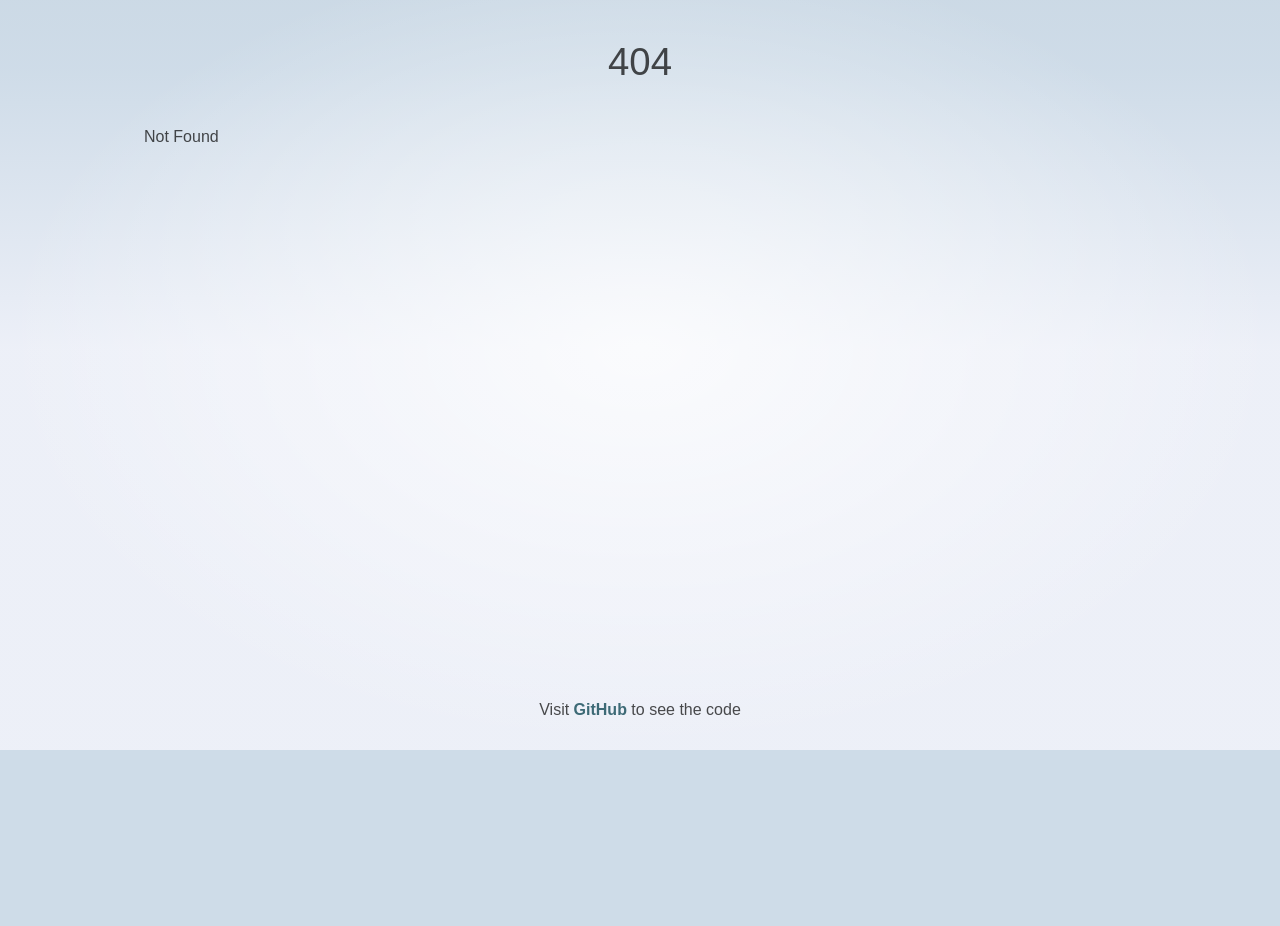
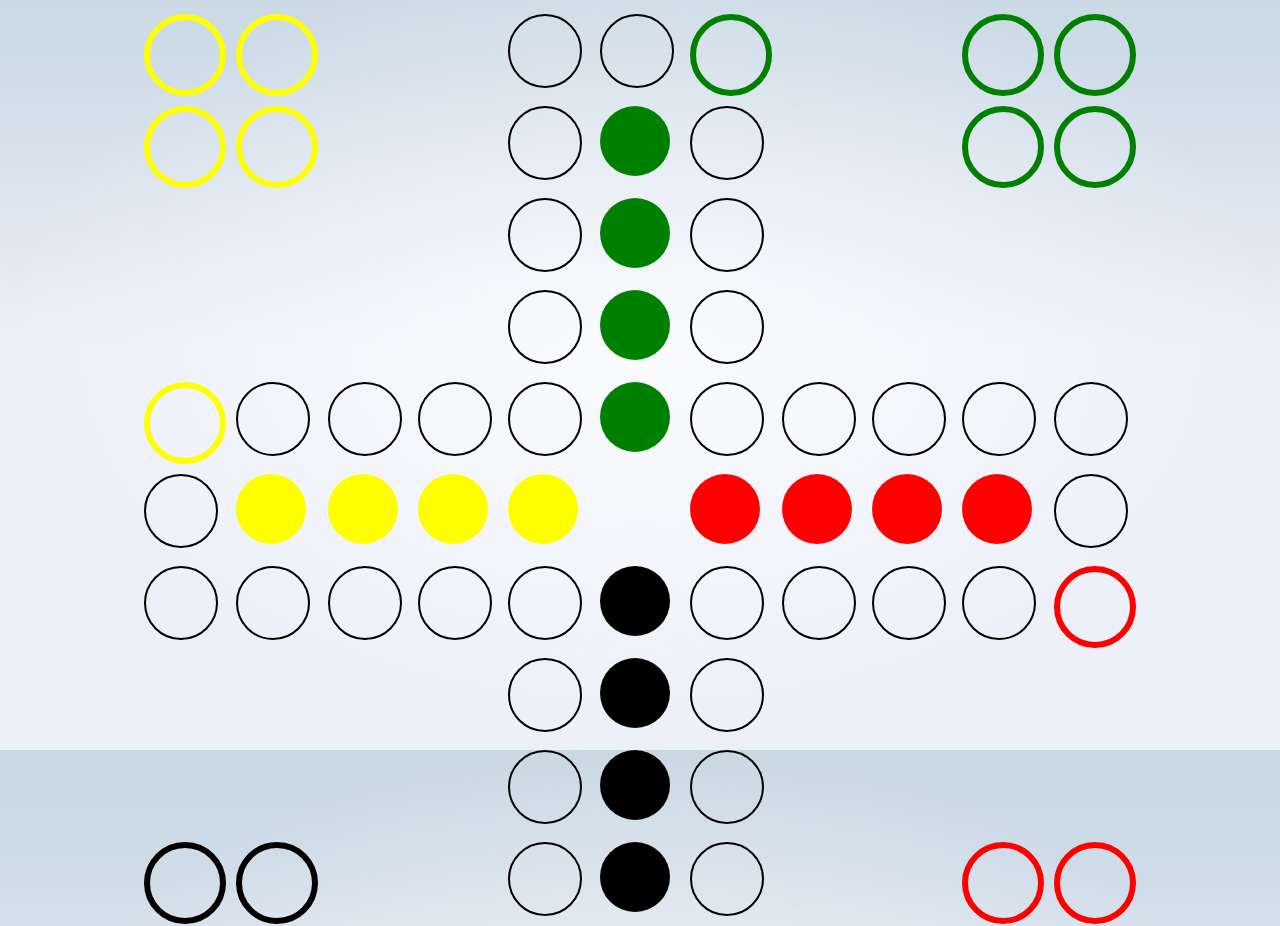
Before and after one commit to Pixxxel-Perfect/Boardheaven, a SvelteKit app in the folder frontend/boardheaven/: page /game in a window 1280 px wide. Before the commit this address had no page. Shown: the part 50-976 px from the top of the page. Before the commit the page ends 800 px from the top, so only its background shows below. Built offline with nearby package versions, Linux system fonts and the light colour scheme.

Commit message:
Completely new game frontend

```diff
--- /dev/null
+++ b/frontend/boardheaven/src/routes/game/+page.svelte
@@ -0,0 +1,254 @@
+<script>
+    import Wuerfel from '$lib/images/Wuerfel.png';
+</script>
+<style>
+    .button-container {
+        display: flex;
+        align-items: center;
+        padding: 10px 20px;
+        background-color: rgb(165, 165, 165);
+        border: none;
+        border-radius: 40px;
+        color: white;
+        cursor: pointer;
+    }
+    .board {
+        display: grid;
+        grid-template-columns: repeat(11, 1fr);
+        grid-template-rows: repeat(11, 1fr);
+        gap: 10px;
+    }
+
+    .circle {
+        width: 70px;
+        height: 70px;
+        border: 2px solid black;
+        border-radius: 50%;
+    }
+    .circleGreen {
+        width: 70px;
+        height: 70px;
+        border: 6px solid green;
+        border-radius: 50%;
+    }
+    .circleRed {
+        width: 70px;
+        height: 70px;
+        border: 6px solid red;
+        border-radius: 50%;
+    }
+    .circleBlack {
+        width: 70px;
+        height: 70px;
+        border: 6px solid black;
+        border-radius: 50%;
+    }
+    .circleYellow {
+        width: 70px;
+        height: 70px;
+        border: 6px solid yellow;
+        border-radius: 50%;
+    }
+    .circleFullGreen {
+        width: 70px;
+        height: 70px;
+        background-color: green;
+        border-radius: 50%;
+    }
+    .circleFullRed {
+        width: 70px;
+        height: 70px;
+        background-color: red;
+        border-radius: 50%;
+    }
+    .circleFullBlack {
+        width: 70px;
+        height: 70px;
+        background-color: black;
+        border-radius: 50%;
+    }
+    .circleFullYellow {
+        width: 70px;
+        height: 70px;
+        background-color: yellow;
+        border-radius: 50%;
+    }
+
+.circle:nth-child(1) { grid-column: 5; grid-row: 1; }
+.circle:nth-child(2) { grid-column: 6; grid-row: 1; }
+.circleGreen:nth-child(3) { grid-column: 7; grid-row: 1; }
+.circle:nth-child(4) { grid-column: 7; grid-row: 2; }
+.circle:nth-child(5) { grid-column: 7; grid-row: 3; }
+.circle:nth-child(6) { grid-column: 7; grid-row: 4; }
+.circle:nth-child(7) { grid-column: 7; grid-row: 5; }
+.circle:nth-child(8) { grid-column: 8; grid-row: 5; }
+.circle:nth-child(9) { grid-column: 9; grid-row: 5; }
+.circle:nth-child(10) { grid-column: 10; grid-row: 5; }
+.circle:nth-child(11) { grid-column: 11; grid-row: 5; }
+.circle:nth-child(12) { grid-column: 11; grid-row: 6; }
+.circleRed:nth-child(13) { grid-column: 11; grid-row: 7; }
+.circle:nth-child(14) { grid-column: 10; grid-row: 7; }
+.circle:nth-child(15) { grid-column: 9; grid-row: 7; }
+.circle:nth-child(16) { grid-column: 8; grid-row: 7; }
+.circle:nth-child(17) { grid-column: 7; grid-row: 7; }
+.circle:nth-child(18) { grid-column: 7; grid-row: 8; }
+.circle:nth-child(19) { grid-column: 7; grid-row: 9; }
+.circle:nth-child(20) { grid-column: 7; grid-row: 10; }
+.circle:nth-child(21) { grid-column: 7; grid-row: 11; }
+.circle:nth-child(22) { grid-column: 6; grid-row: 11; }
+.circleBlack:nth-child(23) { grid-column: 5; grid-row: 11; }
+.circle:nth-child(24) { grid-column: 5; grid-row: 10; }
+.circle:nth-child(25) { grid-column: 5; grid-row: 9; }
+.circle:nth-child(26) { grid-column: 5; grid-row: 8; }
+.circle:nth-child(27) { grid-column: 5; grid-row: 7; }
+.circle:nth-child(28) { grid-column: 4; grid-row: 7; }
+.circle:nth-child(29) { grid-column: 3; grid-row: 7; }
+.circle:nth-child(30) { grid-column: 2; grid-row: 7; }
+.circle:nth-child(31) { grid-column: 1; grid-row: 7; }
+.circle:nth-child(32) { grid-column: 1; grid-row: 6; }
+.circleYellow:nth-child(33) { grid-column: 1; grid-row: 5; }
+.circle:nth-child(34) { grid-column: 2; grid-row: 5; }
+.circle:nth-child(35) { grid-column: 3; grid-row: 5; }
+.circle:nth-child(36) { grid-column: 4; grid-row: 5; }
+.circle:nth-child(37) { grid-column: 5; grid-row: 5; }
+.circle:nth-child(38) { grid-column: 5; grid-row: 4; }
+.circle:nth-child(39) { grid-column: 5; grid-row: 3; }
+.circle:nth-child(40) { grid-column: 5; grid-row: 2; }
+
+/*
+Full Circles
+*/
+.circleFullGreen:nth-child(41) { grid-column: 6; grid-row: 2; }
+.circleFullGreen:nth-child(42) { grid-column: 6; grid-row: 3; }
+.circleFullGreen:nth-child(43) { grid-column: 6; grid-row: 4; }
+.circleFullGreen:nth-child(44) { grid-column: 6; grid-row: 5; }
+
+.circleFullRed:nth-child(45) { grid-column: 7; grid-row: 6; }
+.circleFullRed:nth-child(46) { grid-column: 8; grid-row: 6; }
+.circleFullRed:nth-child(47) { grid-column: 9; grid-row: 6; }
+.circleFullRed:nth-child(48) { grid-column: 10; grid-row: 6; }
+
+.circleFullBlack:nth-child(49) { grid-column: 6; grid-row: 7; }
+.circleFullBlack:nth-child(50) { grid-column: 6; grid-row: 8; }
+.circleFullBlack:nth-child(51) { grid-column: 6; grid-row: 9; }
+.circleFullBlack:nth-child(52) { grid-column: 6; grid-row: 10; }
+
+.circleFullYellow:nth-child(53) { grid-column: 2; grid-row: 6; }
+.circleFullYellow:nth-child(54) { grid-column: 3; grid-row: 6; }
+.circleFullYellow:nth-child(55) { grid-column: 4; grid-row: 6; }
+.circleFullYellow:nth-child(56) { grid-column: 5; grid-row: 6; }
+
+/*
+Home Circles
+*/
+.circleGreen:nth-child(57) { grid-column: 10; grid-row: 1; }
+.circleGreen:nth-child(58) { grid-column: 11; grid-row: 1; }
+.circleGreen:nth-child(59) { grid-column: 10; grid-row: 2; }
+.circleGreen:nth-child(60) { grid-column: 11; grid-row: 2; }
+
+.circleRed:nth-child(61) { grid-column: 10; grid-row: 10; }
+.circleRed:nth-child(62) { grid-column: 11; grid-row: 10; }
+.circleRed:nth-child(63) { grid-column: 10; grid-row: 11; }
+.circleRed:nth-child(64) { grid-column: 11; grid-row: 11; }
+
+.circleBlack:nth-child(65) { grid-column: 1; grid-row: 10; }
+.circleBlack:nth-child(66) { grid-column: 2; grid-row: 10; }
+.circleBlack:nth-child(67) { grid-column: 1; grid-row: 11; }
+.circleBlack:nth-child(68) { grid-column: 2; grid-row: 11; }
+
+.circleYellow:nth-child(69) { grid-column: 1; grid-row: 1; }
+.circleYellow:nth-child(70) { grid-column: 2; grid-row: 1; }
+.circleYellow:nth-child(71) { grid-column: 1; grid-row: 2; }
+.circleYellow:nth-child(72) { grid-column: 2; grid-row: 2; }
+
+
+</style>
+<div>
+    <div class="board">
+        <div class="circle"></div>
+        <div class="circle"></div>
+        <div class="circleGreen"></div>
+        <div class="circle"></div>
+        <div class="circle"></div>
+        <div class="circle"></div>
+        <div class="circle"></div>
+        <div class="circle"></div>
+        <div class="circle"></div>
+        <div class="circle"></div>
+        <div class="circle"></div>
+        <div class="circle"></div>
+        <div class="circleRed"></div>
+        <div class="circle"></div>
+        <div class="circle"></div>
+        <div class="circle"></div>
+        <div class="circle"></div>
+        <div class="circle"></div>
+        <div class="circle"></div>
+        <div class="circle"></div>
+        <div class="circle"></div>
+        <div class="circle"></div>
+        <div class="circleBlack"></div>
+        <div class="circle"></div>
+        <div class="circle"></div>
+        <div class="circle"></div>
+        <div class="circle"></div>
+        <div class="circle"></div>
+        <div class="circle"></div>
+        <div class="circle"></div>
+        <div class="circle"></div>
+        <div class="circle"></div>
+        <div class="circleYellow"></div>
+        <div class="circle"></div>
+        <div class="circle"></div>
+        <div class="circle"></div>
+        <div class="circle"></div>
+        <div class="circle"></div>
+        <div class="circle"></div>
+        <div class="circle"></div>
+
+        <div class="circleFullGreen"></div>
+        <div class="circleFullGreen"></div>
+        <div class="circleFullGreen"></div>
+        <div class="circleFullGreen"></div>
+
+        <div class="circleFullRed"></div>
+        <div class="circleFullRed"></div>
+        <div class="circleFullRed"></div>
+        <div class="circleFullRed"></div>
+
+        <div class="circleFullBlack"></div>
+        <div class="circleFullBlack"></div>
+        <div class="circleFullBlack"></div>
+        <div class="circleFullBlack"></div>
+
+        <div class="circleFullYellow"></div>
+        <div class="circleFullYellow"></div>
+        <div class="circleFullYellow"></div>
+        <div class="circleFullYellow"></div>
+
+        <div class="circleGreen"></div>
+        <div class="circleGreen"></div>
+        <div class="circleGreen"></div>
+        <div class="circleGreen"></div>
+
+        <div class="circleRed"></div>
+        <div class="circleRed"></div>
+        <div class="circleRed"></div>
+        <div class="circleRed"></div>
+
+        <div class="circleBlack"></div>
+        <div class="circleBlack"></div>
+        <div class="circleBlack"></div>
+        <div class="circleBlack"></div>
+
+        <div class="circleYellow"></div>
+        <div class="circleYellow"></div>
+        <div class="circleYellow"></div>
+        <div class="circleYellow"></div>
+    </div>
+
+    <button class="button-container">
+        <img src={Wuerfel} alt="Würfel bild" />
+        <h2>Würfeln</h2>
+    </button>
+</div>
```
Also changed, not shown: frontend/boardheaven/src/routes/+page.svelte (+7 -1 lines), frontend/boardheaven/src/lib/images/Wuerfel.png (added), frontend/boardheaven/src/routes/game/+page.js (added), 1 other file (tests, documents, lock files or other folders).
